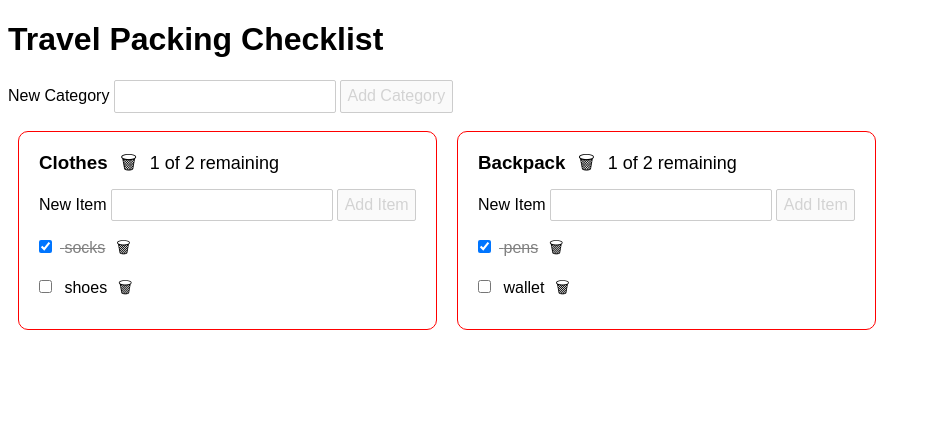
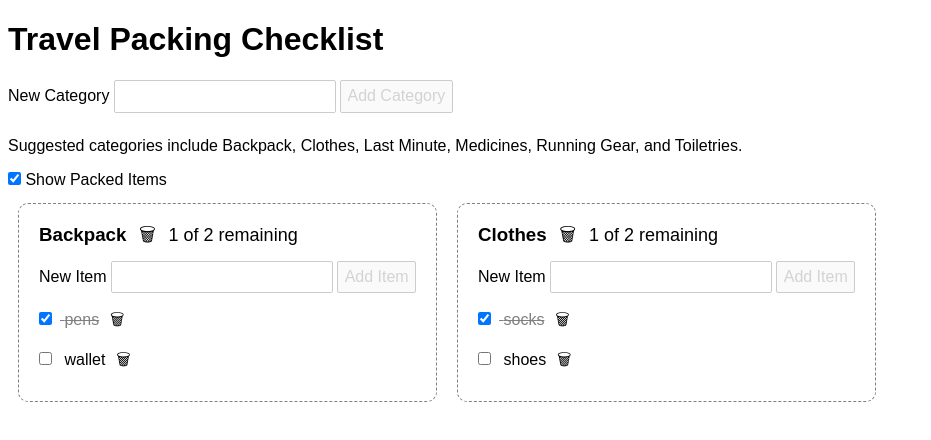
Before and after one commit to mvolkmann/travel-packing, a Svelte app: page / in a window 1280 px wide. Shown: the top 440 px of the page, without its empty margins (0-931 px from the left). Built offline with nearby package versions, Linux system fonts and the light colour scheme.

Commit message:
progress

```diff
--- a/src/App.svelte
+++ b/src/App.svelte
@@ -4,6 +4,7 @@
 
   let categories = [];
   let categoryName;
+  let showPacked = true;
 
   createDummyData();
 
@@ -12,15 +13,15 @@
   }
 
   function createDummyData() {
+    let backpack = createCategory('Backpack');
+    backpack.items.push(createItem('pens', true));
+    backpack.items.push(createItem('wallet'));
+
     let clothes = createCategory('Clothes');
     clothes.items.push(createItem('socks', true));
     clothes.items.push(createItem('shoes'));
 
-    let backpack = createCategory('Backpack');
-    backpack.items.push(createItem('pens', true));
-    backpack.items.push(createItem('wallet'));
-
-    categories = [clothes, backpack];
+    categories = [backpack, clothes];
   }
 
   function createItem(name, packed = false) {
@@ -41,6 +42,7 @@
 </script>
 
 <style>
+
 </style>
 
 <main>
@@ -53,8 +55,23 @@
     </label>
     <button disabled={!categoryName}>Add Category</button>
   </form>
+  <p>
+    Suggested categories include Backpack, Clothes, Last Minute, Medicines,
+    Running Gear, and Toiletries.
+  </p>
+
+  <div>
+    <label>
+      <input type="checkbox" bind:checked={showPacked} />
+      Show Packed Items
+      <label />
+    </label>
+  </div>
 
   {#each categories as category}
-    <Category {category} on:delete={() => deleteCategory(category)} />
+    <Category
+      {category}
+      {showPacked}
+      on:delete={() => deleteCategory(category)} />
   {/each}
 </main>
--- a/src/Category.svelte
+++ b/src/Category.svelte
@@ -4,6 +4,7 @@
   import {getGuid} from './util';
 
   export let category;
+  export let showPacked;
 
   const dispatch = createEventDispatcher();
 
@@ -34,7 +35,7 @@
   section {
     --padding: 10px;
 
-    border: solid red 1px;
+    border: dashed gray 1px;
     border-radius: var(--padding);
     display: inline-block;
     margin: var(--padding);
@@ -72,9 +73,11 @@
 
   <ul>
     {#each category.items as item}
-      <!-- This bind causes the category object to update
+      {#if !item.packed || showPacked}
+        <!-- This bind causes the category object to update
            when the item packed value is toggled. -->
-      <Item bind:item={item} on:delete={() => deleteItem(item)} />
+        <Item bind:item on:delete={() => deleteItem(item)} />
+      {/if}
     {:else}
       <div>This category does not contain any items yet.</div>
     {/each}
```
